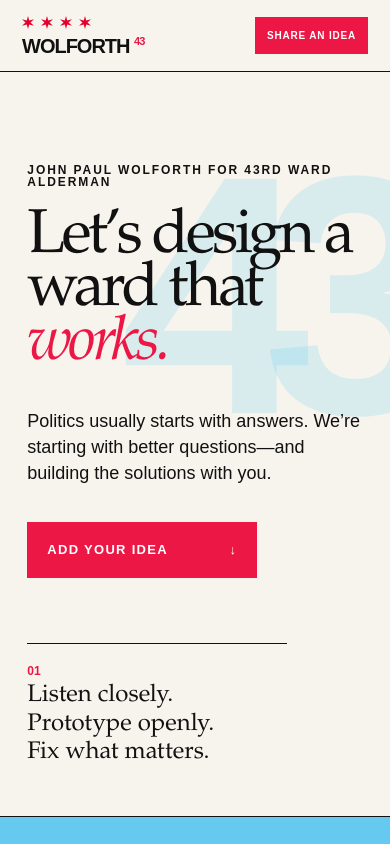
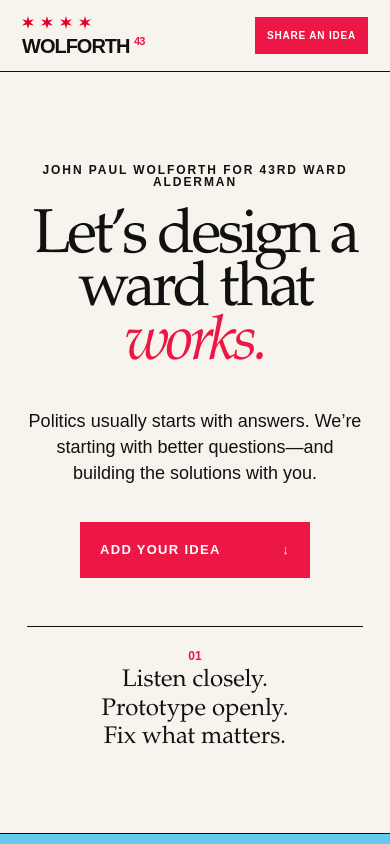
Before and after one commit to finchfinger/johnpaul43, a Next.js app: page / in a window 390 px wide. Shown: the top 844 px of the page. Built offline with nearby package versions, Linux system fonts and the light colour scheme.

Commit message:
Center campaign hero

```diff
--- a/app/globals.css
+++ b/app/globals.css
@@ -30,17 +30,16 @@ nav { display: flex; align-items: center; gap: clamp(18px, 3vw, 44px); }
 nav a { text-decoration: none; font-size: 13px; font-weight: 800; text-transform: uppercase; letter-spacing: 0.08em; }
 .nav-cta { background: var(--red); color: white; padding: 14px 18px; }
 
-.hero { min-height: calc(100svh - 84px); display: grid; grid-template-columns: minmax(0, 1fr) 280px; align-items: end; gap: 40px; padding: clamp(70px, 10vw, 145px) clamp(22px, 7vw, 110px) clamp(48px, 7vw, 92px); border-bottom: 1px solid var(--ink); position: relative; overflow: hidden; }
-.hero::before { content: "43"; position: absolute; right: -0.04em; top: 44%; transform: translateY(-50%); color: rgba(102, 201, 239, 0.21); font-size: clamp(330px, 47vw, 740px); line-height: 0.7; font-weight: 900; letter-spacing: -0.14em; pointer-events: none; }
-.hero-copy, .hero-note { position: relative; }
+.hero { min-height: calc(100svh - 84px); display: flex; flex-direction: column; align-items: center; justify-content: center; padding: clamp(80px, 10vw, 150px) clamp(22px, 7vw, 110px); border-bottom: 1px solid var(--ink); text-align: center; }
+.hero-copy { width: min(100%, 1120px); }
 .eyebrow, .section-kicker { font-size: 12px; line-height: 1; font-weight: 900; letter-spacing: 0.16em; text-transform: uppercase; }
 .eyebrow { margin: 0 0 24px; }
-h1 { max-width: 900px; margin: 0; font-family: var(--font-serif); font-size: clamp(62px, 9.4vw, 150px); line-height: 0.86; letter-spacing: -0.055em; font-weight: 500; }
+h1 { max-width: 1000px; margin: 0 auto; font-family: var(--font-serif); font-size: clamp(62px, 9.4vw, 150px); line-height: 0.86; letter-spacing: -0.055em; font-weight: 500; }
 h1 em { color: var(--red); font-weight: 400; }
-.dek { max-width: 690px; margin: 36px 0; font-size: clamp(18px, 2vw, 25px); line-height: 1.45; }
+.dek { max-width: 720px; margin: 36px auto; font-size: clamp(18px, 2vw, 25px); line-height: 1.45; }
 .button { display: inline-flex; justify-content: space-between; align-items: center; min-width: 230px; padding: 18px 20px; text-decoration: none; text-transform: uppercase; letter-spacing: 0.1em; font-size: 13px; font-weight: 900; }
 .button-red { background: var(--red); color: white; }
-.hero-note { border-top: 1px solid var(--ink); padding-top: 14px; align-self: end; }
+.hero-note { width: min(100%, 420px); border-top: 1px solid var(--ink); margin-top: clamp(48px, 7vw, 84px); padding-top: 16px; }
 .note-number { color: var(--red); font-size: 12px; font-weight: 900; }
 .hero-note p { font-family: var(--font-serif); font-size: 24px; line-height: 1.2; font-weight: 500; }
 
@@ -103,8 +102,8 @@ a:focus-visible, button:focus-visible, textarea:focus-visible, input:focus-visib
 @media (max-width: 850px) {
   .site-header { min-height: 72px; }
   nav a:not(.nav-cta) { display: none; }
-  .hero { grid-template-columns: 1fr; min-height: auto; padding-top: 92px; }
-  .hero-note { max-width: 260px; margin-top: 25px; }
+  .hero { min-height: auto; padding-top: 92px; }
+  .hero-note { margin-top: 48px; }
   .approach-grid, .about-grid, .share { grid-template-columns: 1fr; }
   .principles { grid-template-columns: 1fr; }
   .principles > div { min-height: 210px; }
@@ -115,7 +114,6 @@ a:focus-visible, button:focus-visible, textarea:focus-visible, input:focus-visib
 @media (max-width: 540px) {
   .wordmark { font-size: 20px; }
   .nav-cta { padding: 11px 12px; font-size: 10px; }
-  .hero::before { font-size: 340px; top: 30%; }
   .form-row { grid-template-columns: 1fr; }
   .submit-button { width: 100%; }
   .question { grid-template-columns: 38px 1fr; }
```
